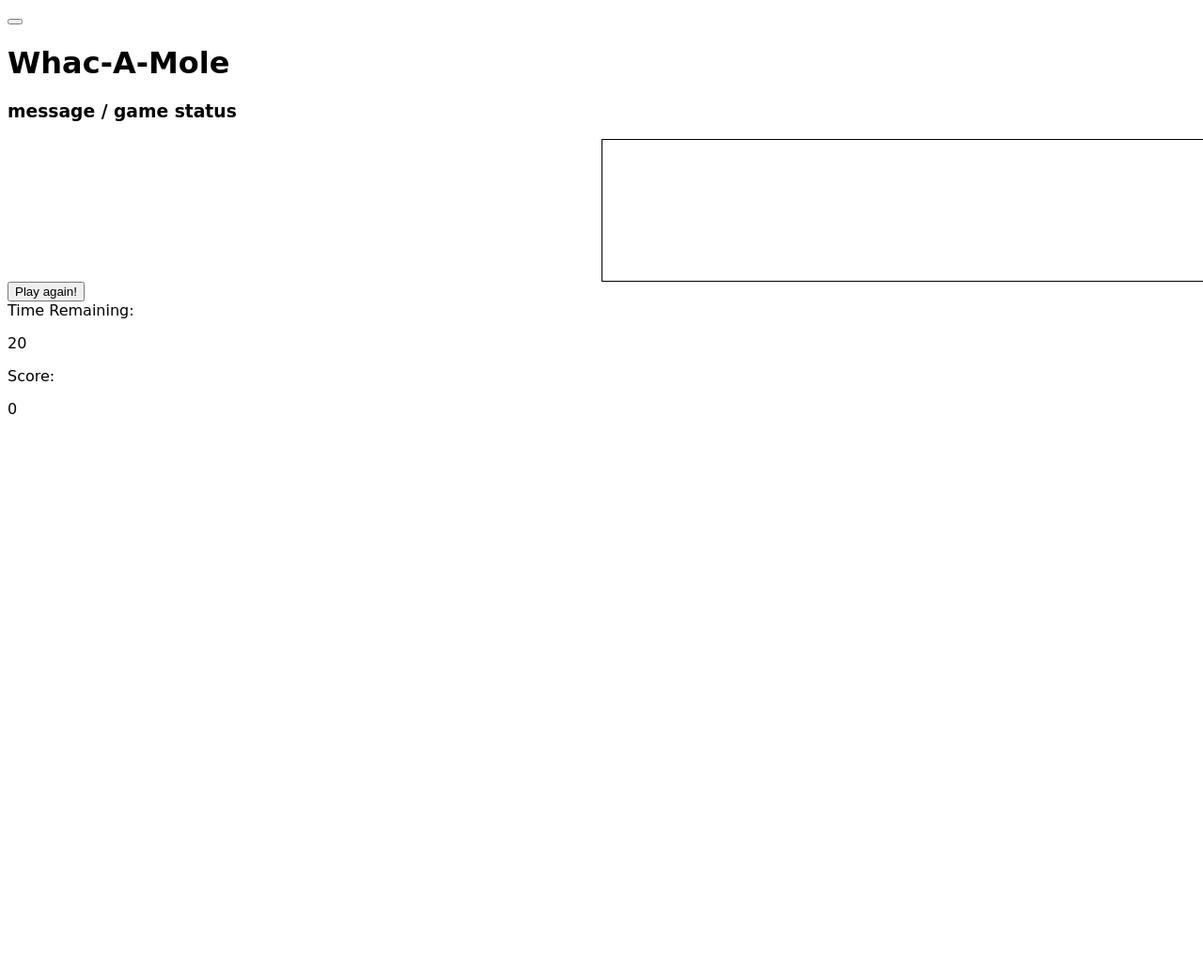
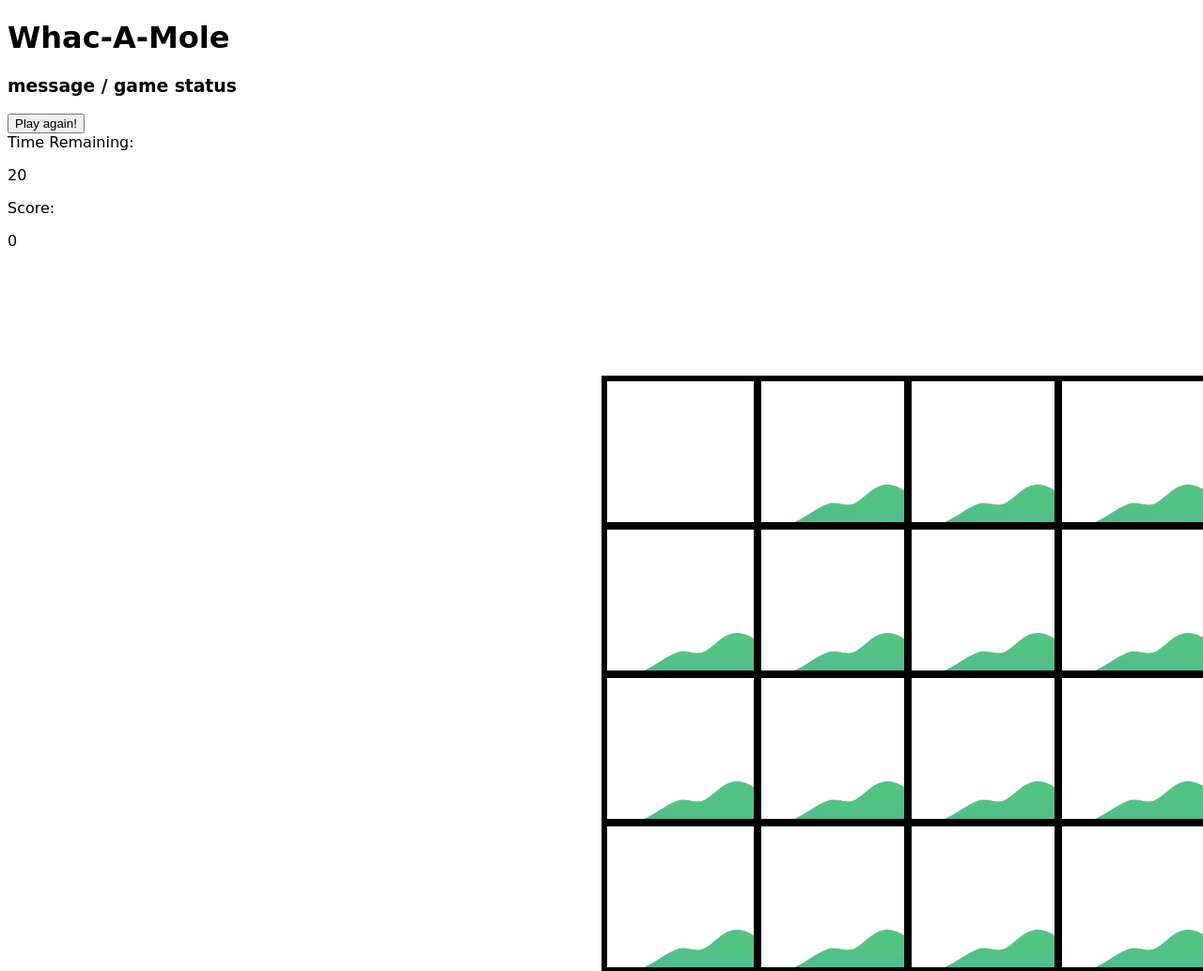
Before and after one commit to raward4/Stomp-an-Ant, a plain HTML site: page index.html in a window 1280 px wide. Shown: the top 1034 px of the page at 94% size. Before the commit the page ends 816 px from the top, so only its background shows below. Drawn offline with Linux system fonts and the light colour scheme; a web font is replaced by a local one.

Commit message:
layout changes

```diff
--- a/css/style.css
+++ b/css/style.css
@@ -10,9 +10,9 @@ body {
   min-height: 100vh;
 }
 
-.board
+.holes
 {
-  position: abnsolute;
+  position: absolute;
   display:grid;
   grid-template-columns: repeat(4, 160px);
   gap: 10 px;
@@ -21,11 +21,20 @@ body {
   width: 670px;
   height: 630px;
   transform: translfate(-50%, -50%);
-  border: 1px solid black;
+  border: 2px solid black;
 }
-.board{
+.hole {
   position: relative;
   height: 150px;
-  height: 150px;
-  border: 1px solid black;
+  width: 160px;
+  border: 4px solid black;
+  overflow: hidden;
 }
+
+.pile {
+  position: absolute;
+  bottom: -20px;
+  left: 20px;
+  width: 210px;
+  object-fit: cover;
+}
--- a/index.html
+++ b/index.html
@@ -13,26 +13,19 @@
   <title>Whac-A-Mole</title>
 </head>
 <body>
-  <header><button id = "Light-dark-button"></button></header>
-  <h1><div class='borderBlink'>Whac-A-Mole</div></h1>
+  <h1>Whac-A-Mole</h1>
   <h3>message / game status</h3>
-	<section class="board">
-		<div id="sq0"></div>
-		<div id="sq1"></div>
-		<div id="sq2"></div>
-		<div id="sq3"></div>
-		<div id="sq4"></div>
-    <div id="sq5"></div>
-		<div id="sq6"></div>
-  </section>
-
   <button id = "playAgainButton" type="button" class="btn btn-outline-success btn-sm">Play again!</button>
   <div class = "scoretable">
-    <div> Time Remaining: <p class "time">20</p>
+    <div> Time Remaining: <p class = "time">20</p>
     </div>
   <div>Score:
-      <p lcass ="score">0</p>
+      <p class ="score">0</p>
     </div>
+  </div>
+
+  <div class="holes">
+    <div class="hole"> </div>
   </div>
 </body>
 </html>
--- a/js/app.js
+++ b/js/app.js
@@ -1,12 +1,30 @@
-/*-------------------------------- Constants --------------------------------*/
+
+const holesdiv = document.querySelector(".holes");
+
+for(let i=1; i<= 15; i++) {
+	let hole = document.createElement("div");
+	hole.classList.add("hole");
+	holesdiv.appendChild(hole);
+	let pile=document.createElement("img");
+	pile.classList.add("pile");
+	pile.src="./images/hill.png";
+	hole.appendChild(pile);
+}
+
+
+
+
+
+
+	/*------------------------------- Constants --------------------------------*
 const choices = ["sq0", "sq1", "sq2", "sq3" ,"sq4" ,"sq5"]
 const scores = []
-/*---------------------------- Variables (state) ----------------------------*/
+/*---------------------------- Variables (state) ----------------------------
 let playerChoice, comChoice, msg
 
-/*------------------------ Cached Element References ------------------------*/
+/*------------------------ Cached Element References ------------------------
 /*playing Board
-message/game status*/
+message/game status
 
 const sq0 = document.querySelector('#sq0')
 const sq1 = document.querySelector('#sq1')
@@ -18,7 +36,7 @@ const image = document.createElement('img')
 image.src = 'https://imgur.com/lGGPUp8'
 
 const scoreContainer= document.querySelector('#score')
-/*----------------------------- Event Listeners -----------------------------*/
+/*----------------------------- Event Listeners -----------------------------
 
 playAgainButton.addEventListener("click", () => {
 	console.log("pressed")
@@ -31,7 +49,7 @@ sq4.addEventListener("click", play)
 sq5.addEventListener("click", play)
 
 
-/*-------------------------------- Functions --------------------------------*/
+/*-------------------------------- Functions --------------------------------
 
 function getPlayerChoice(event) {
   playerChoice = event.target.id
@@ -66,7 +84,7 @@ function compare() {
 		render()
 		displayCompChoice()
 	}
-
+	*/
 /*function addPoint0(evt) {
 	const isSquare = evt.target.id === "sq0"
 	const newScore = {
```
Also changed, not shown: images/hill.png (added).
